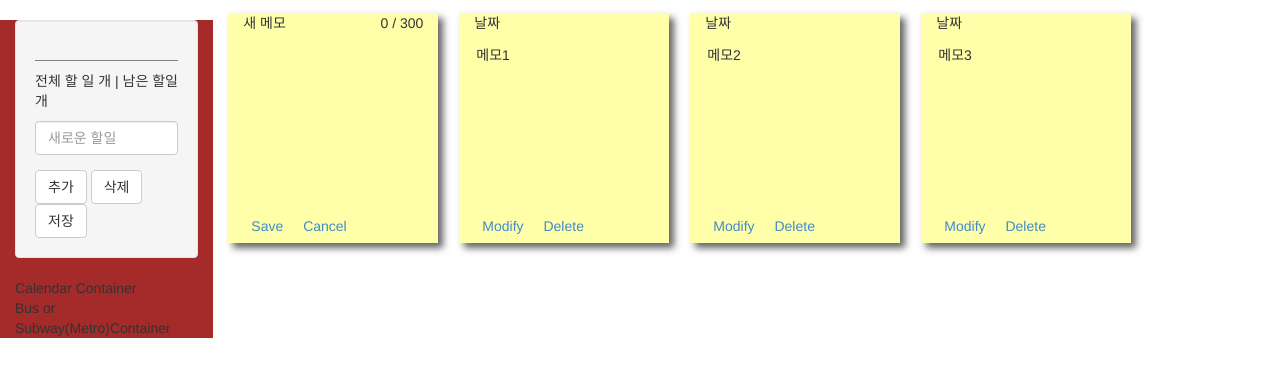
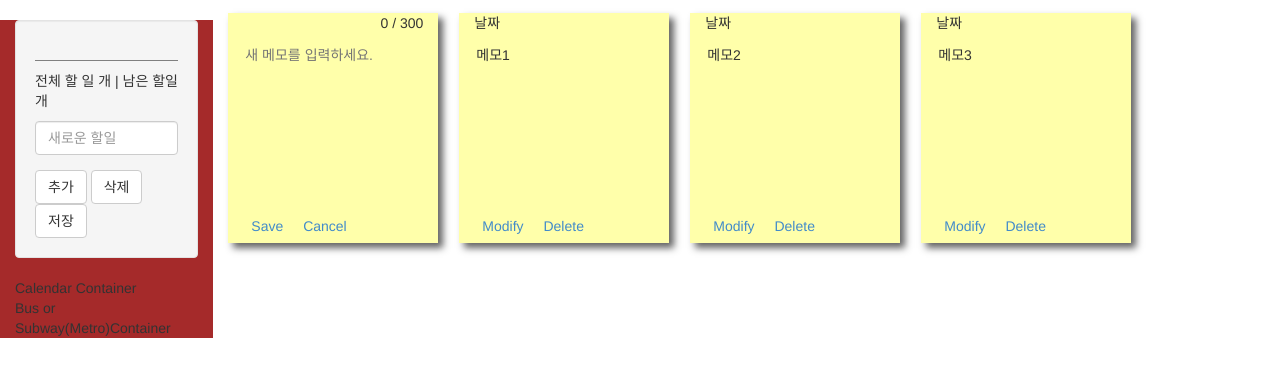
Before and after one commit to SeonMyungLim/dbAcademy, a website: page app/index.html in a window 1280 px wide. Drawn offline with Linux system fonts and the light colour scheme.

Commit message:
note-list약간수정

```diff
--- a/app/js/app.js
+++ b/app/js/app.js
@@ -80,7 +80,7 @@ TODOApp.controller('NoteCtrl', function($scope){
     //새로운 메모 추가
     $scope.save = function(newContent){
         $scope.NoteList.push({content:newContent});
-        $scope.message='';
+        $scope.message="";
     };
 
     //메모 삭제
--- a/app/partials/note-list.html
+++ b/app/partials/note-list.html
@@ -17,8 +17,8 @@
       <!--Body content-->
       <div class="noteAdd oneNote col-md-2">
 		<i class="pin"></i>
-        <p class="memoName">새 메모 <span class="memoLength" ng-bind="left()">0 / 300<span></p>
-		<p><textarea class="writeMessage" ng-model="message" maxLength="300"></textarea><p>
+        <p class="memoName"><span class="memoLength" ng-bind="left()">0 / 300<span></p>
+		<p><textarea class="writeMessage" placeholder="새 메모를 입력하세요." ng-model="message" maxLength="300"></textarea><p>
 		<p class="bottom">
 			<button class="savebtn btn-link" ng-click="save(message)">Save</button>
 			<button class="cancelbtn btn-link" ng-click="cancel()">Cancel</button>
```
